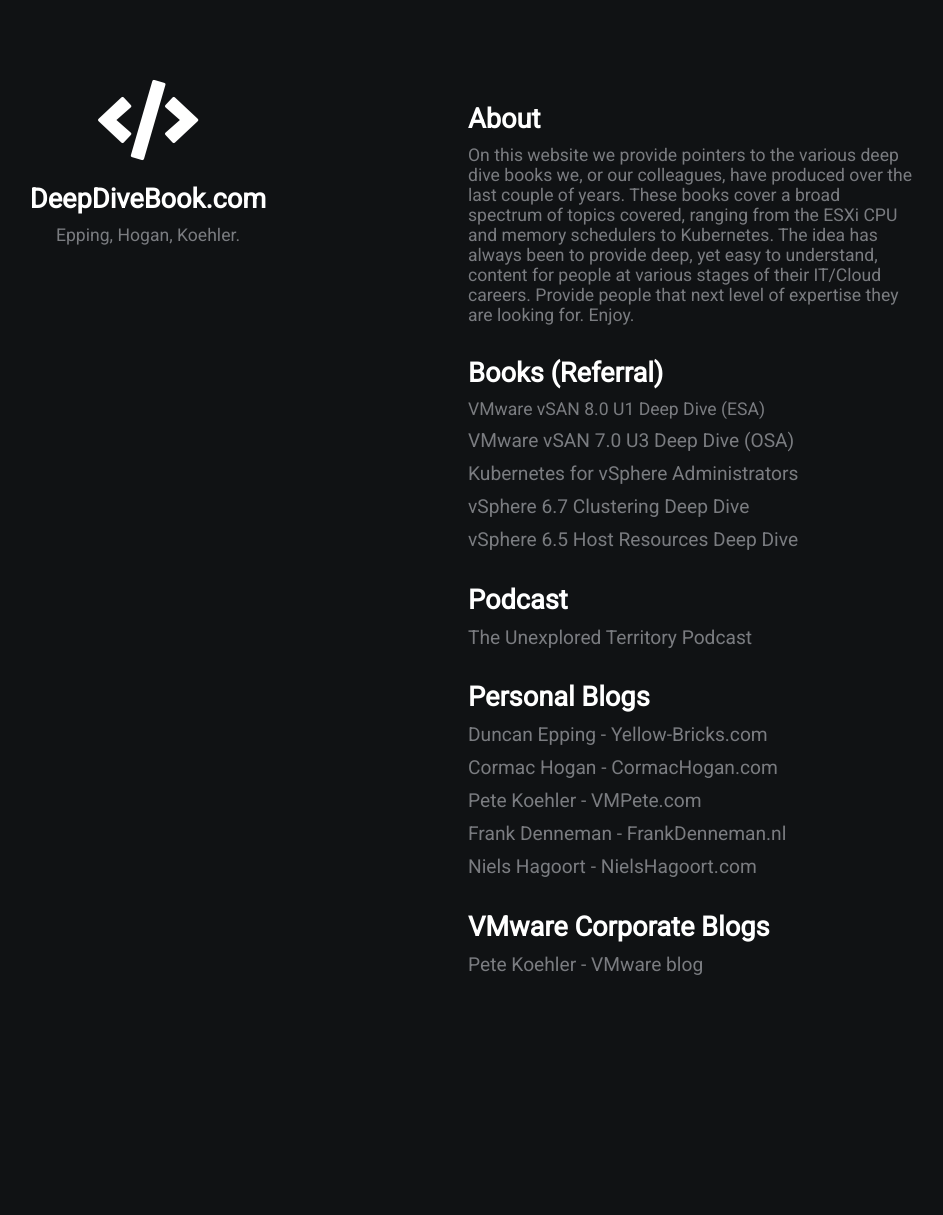
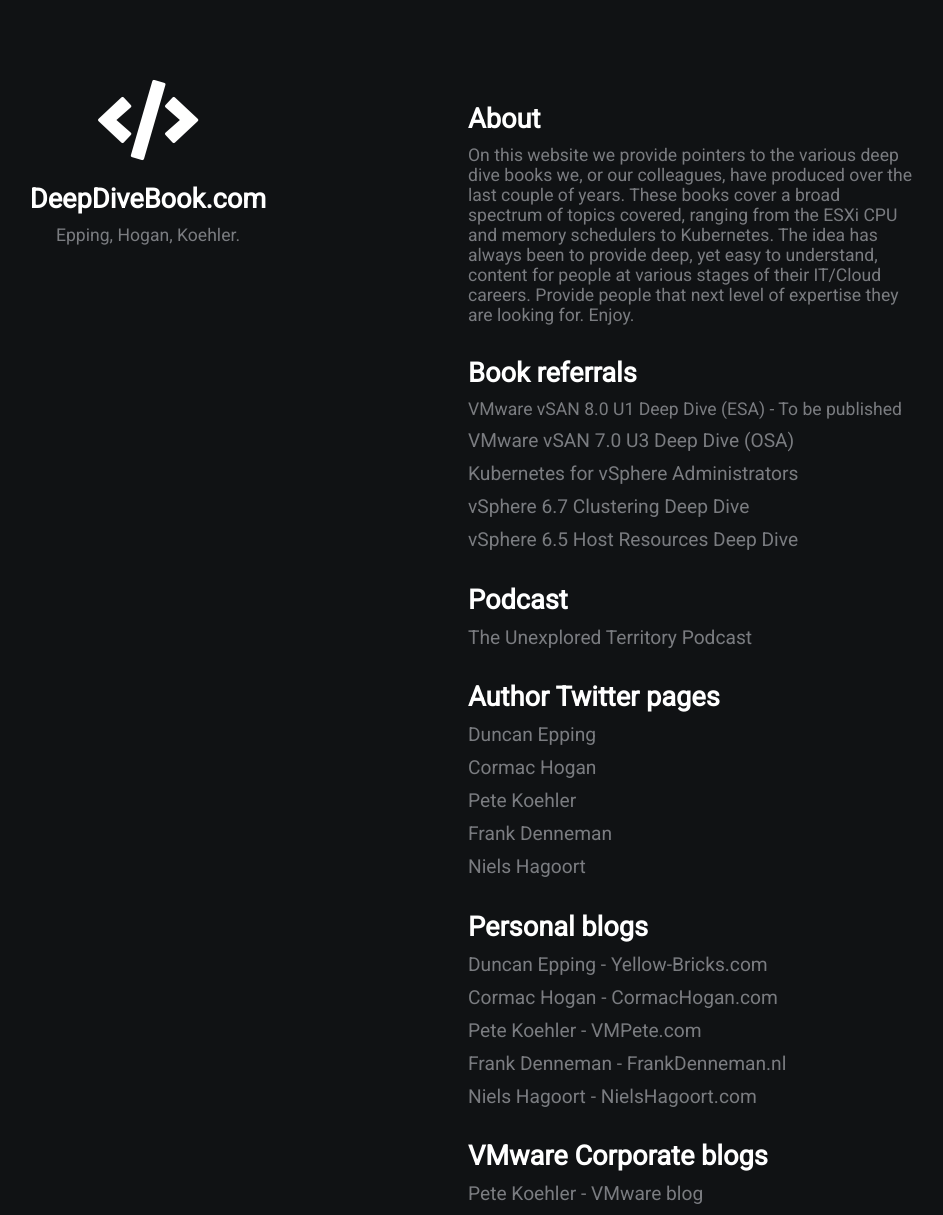
Before and after one commit to duncanyb/duncanyb.github.io, a plain HTML site: page index.html in a window 1280 px wide. Shown: the whole page, without its empty margins (172-1115 px from the left). Before the commit the page ends 986 px from the top, so only its background shows below. Drawn offline with Linux system fonts and the light colour scheme.

Commit message:
Update index.html

```diff
--- a/index.html
+++ b/index.html
@@ -20,8 +20,8 @@
             <h2>About</h2>
             <p>On this website we provide pointers to the various deep dive books we, or our colleagues, have produced over the last couple of years. These books cover a broad spectrum of topics covered, ranging from the ESXi CPU and memory schedulers to Kubernetes. The idea has always been to provide deep, yet easy to understand, content for people at various stages of their IT/Cloud careers. Provide people that next level of expertise they are looking for. Enjoy.</p>
 
-            <h2>Books (Referral)</h2>
-            <p>VMware vSAN 8.0 U1 Deep Dive (ESA)</p>
+            <h2>Book referrals</h2>
+            <p>VMware vSAN 8.0 U1 Deep Dive (ESA) - To be published</p>
             <p><a href="https://amzn.to/3Yylcz5" target="_blank">VMware vSAN 7.0 U3 Deep Dive (OSA)</a></p>
             <p><a href="https://amzn.to/3Yv4IYx" target="_blank">Kubernetes for vSphere Administrators</a></p>
             <p><a href="https://amzn.to/3lAuxbk" target="_blank">vSphere 6.7 Clustering Deep Dive</a></p>
@@ -30,14 +30,21 @@
             <h2>Podcast</h2>
             <p><a href="https://unexploredterritory.tech/" target="_blank">The Unexplored Territory Podcast</a></p>
 
-            <h2>Personal Blogs</h2>
+            <h2>Author Twitter pages</h2>
+            <p><a href="https://twitter.com/duncanyb" target="_blank">Duncan Epping</a></p>
+            <p><a href="https://twitter.com/cormacjhogan" target="_blank">Cormac Hogan</a></p>
+            <p><a href="https://twitter.com/vmpete" target="_blank">Pete Koehler</a></p>
+            <p><a href="https://twitter.com/frankdenneman" target="_blank">Frank Denneman</a></p>
+            <p><a href="https://twitter.com/nhagoort" target="_blank">Niels Hagoort</a></p>
+
+            <h2>Personal blogs</h2>
             <p><a href="https://www.yellow-bricks.com" target="_blank">Duncan Epping - Yellow-Bricks.com</a></p>
             <p><a href="https://www.cormachogan.com" target="_blank">Cormac Hogan - CormacHogan.com</a></p>
             <p><a href="https://vmpete.com/" target="_blank">Pete Koehler - VMPete.com</a></p>
             <p><a href="https://www.frankdenneman.nl" target="_blank">Frank Denneman - FrankDenneman.nl</a></p>
             <p><a href="https://www.nielshagoort.com" target="_blank">Niels Hagoort - NielsHagoort.com</a></p>
 
-            <h2>VMware Corporate Blogs</h2>
+            <h2>VMware Corporate blogs</h2>
             <p><a href="https://core.vmware.com/users/pete-koehler" target="_blank">Pete Koehler - VMware blog</a></p>
 
         </div>
```
